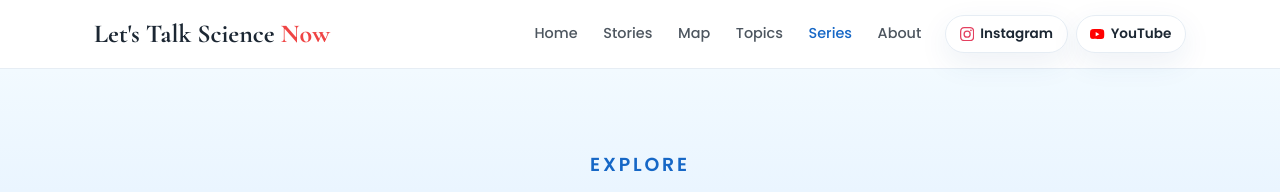
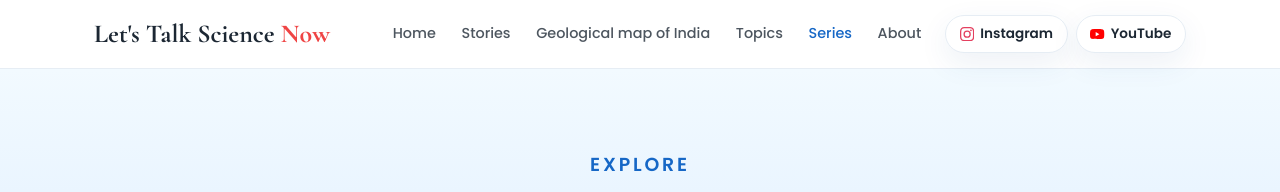
Before and after one commit to Akif-Vohra/LetsTalkScienceNow, a Jekyll site: the page built from series/index.html, in a window 1280 px wide. Shown: the top 192 px of the page. Built offline with Jekyll 4.4.1, drawn with Linux system fonts in a browser that asks for light colours.

Commit message:
Rename nav 'Map' -> 'Geological map of India'

```diff
--- a/_data/navigation.yml
+++ b/_data/navigation.yml
@@ -3,7 +3,7 @@
   url: /
 - name: Stories
   url: /stories/
-- name: Map
+- name: Geological map of India
   url: /map/
 - name: Topics
   url: /topics/
```
